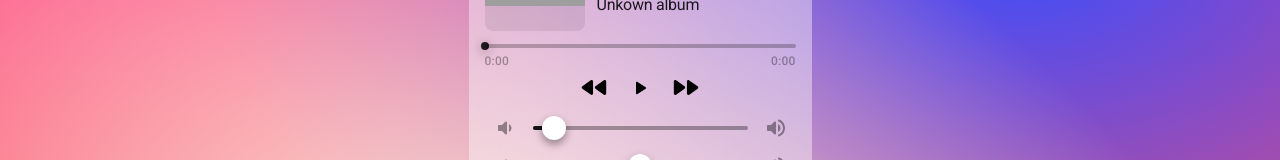
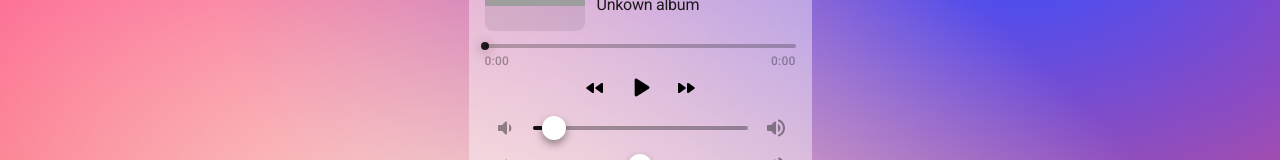
Before and after one commit to JoHoop/audio-pitch-shifter-react, a React (Create React App) app: page / in a window 1280 px wide. Shown: the part 287-447 px from the top of the page. Built offline with nearby package versions, Linux system fonts and the light colour scheme; grey boxes are pictures that could not be loaded.

Commit message:
Update skip button sizes

```diff
--- a/src/components/MusicPlayer.js
+++ b/src/components/MusicPlayer.js
@@ -193,7 +193,7 @@ export const MusicPlayer = () => {
             onClick={(event, value) => resetPlayHead(0)}
             aria-label='previous song'
           >
-            <FastRewindRounded fontSize='large' htmlColor={mainIconColor} />
+            <FastRewindRounded fontSize='medium' htmlColor={mainIconColor} />
           </IconButton>
           <IconButton
             aria-label={!playing ? 'play' : 'pause'}
@@ -201,22 +201,16 @@ export const MusicPlayer = () => {
             onClick={() => (!playing ? play() : pause())}
           >
             {!playing ? (
-              <PlayArrowRounded
-                sx={{ fontSize: '3rem' }}
-                htmlColor={mainIconColor}
-              />
+              <PlayArrowRounded fontSize='large' htmlColor={mainIconColor} />
             ) : (
-              <PauseRounded
-                sx={{ fontSize: '3rem' }}
-                htmlColor={mainIconColor}
-              />
+              <PauseRounded fontSize='large' htmlColor={mainIconColor} />
             )}
           </IconButton>
           <IconButton
             onClick={(event, value) => resetPlayHead(0)}
             aria-label='next song'
           >
-            <FastForwardRounded fontSize='large' htmlColor={mainIconColor} />
+            <FastForwardRounded fontSize='medium' htmlColor={mainIconColor} />
           </IconButton>
         </Box>
         <Stack
```
